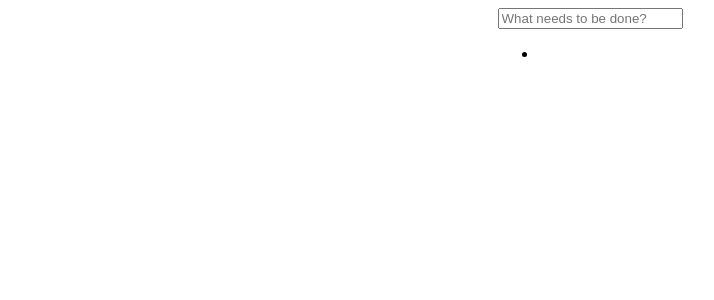
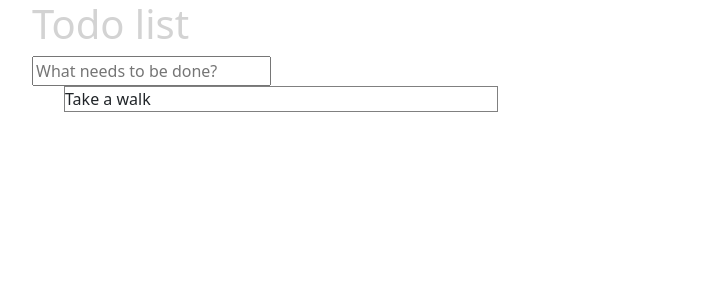
Before and after one commit to SantaGosu/Todo-list, a React (Create React App) app in the folder todo-list/: page / in a window 1280 px wide. Shown: the top 300 px of the page, without its empty margins (50-764 px from the left). Built offline with nearby package versions, Linux system fonts and the light colour scheme.

Commit message:
webpage is giving ul its own padding left and i cant remove it

```diff
--- a/todo-list/package.json
+++ b/todo-list/package.json
@@ -6,6 +6,7 @@
     "@testing-library/jest-dom": "^5.16.5",
     "@testing-library/react": "^13.4.0",
     "@testing-library/user-event": "^13.5.0",
+    "bootstrap": "^5.2.1",
     "react": "^18.2.0",
     "react-dom": "^18.2.0",
     "react-scripts": "5.0.1",
--- a/todo-list/src/App.css
+++ b/todo-list/src/App.css
@@ -2,11 +2,18 @@ button{
   height: 25px;
   width: 100px;
 }
-body{
-  display: flex;
-  justify-content: center;
-  align-items: center;
-}
 h1{
   color: lightgray;
 }
+ol,li{
+  padding-left: 0rem;
+}
+li{
+  border: solid 1px grey;
+  list-style: none;
+  width: 40%;
+}
+.textBox{
+  margin-left: 20px;
+  text-align: left;
+}
--- a/todo-list/src/App.js
+++ b/todo-list/src/App.js
@@ -1,27 +1,31 @@
 import React, { useEffect, useState } from 'react';
 import './App.css';
+import 'bootstrap/dist/css/bootstrap.css';
 
 function App() {
-const [item, setItem] = useState('');
+const [item, setItem] = useState('Take a walk');
 const [list, setList] = useState([]);
 
 useEffect(() => {
   setList([...list, item])
 }, [item]);
 
-const preventRefresh = (event) => {
+const preventRefresh = event => {
   event.preventDefault();
+  console.log("submitted")
+
 }
 
 
   return (
-    <div className="App">
-      <form >
-      <input type="text" placeholder='What needs to be done?' onSubmit={ (e) => setItem(e.target.value)} />
+    <div className="container">
+      <form onSubmit={preventRefresh} >
+        <h1>Todo list</h1>
+      <input size="20" id="textBox" type="text"  placeholder='What needs to be done?' onDoubleClick={(e) => setItem(e.target.value)} />
+        <ol>{list.map( (value, index) =>
+          <li key={index}>{value}</li>)}
+        </ol>
       </form>
-      <ul>{list.map( (value, index) =>
-        <li key={index}>{value}</li>)}
-      </ul>
     </div>
   );
 }
```
Also changed, not shown: 1 other file (tests, documents, lock files or other folders).
